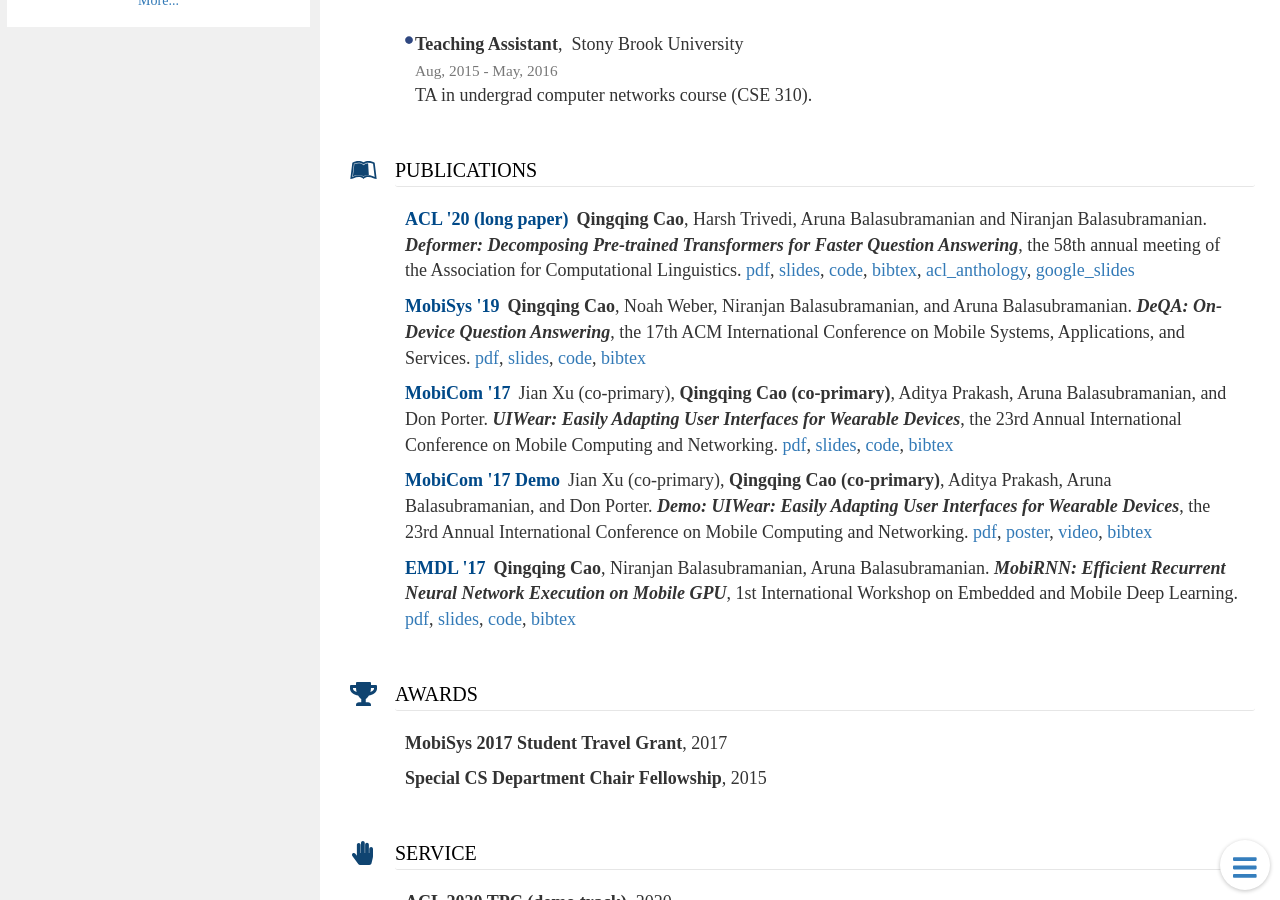
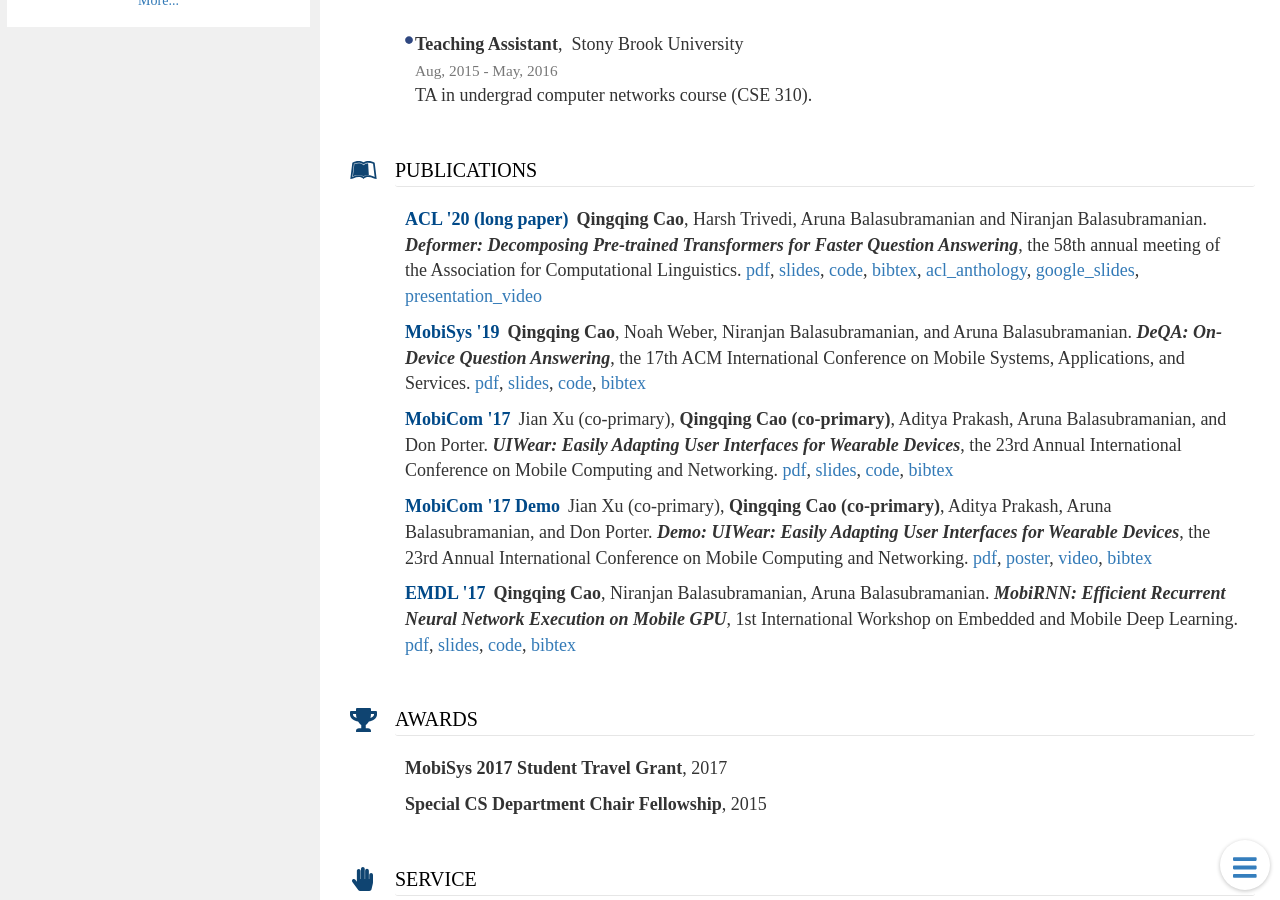
Before and after one commit to csarron/csarron.github.io, a Jekyll site: the page built from index.md, in a window 1280 px wide and 900 px high, scrolled down 824 px. Built offline with Jekyll 4.4.1, drawn with Linux system fonts in a browser that asks for light colours.

Commit message:
add presentation

```diff
--- a/index.md
+++ b/index.md
@@ -97,7 +97,7 @@ pub:
           paper: "Deformer: Decomposing Pre-trained Transformers for Faster Question Answering"
           conference: the 58th annual meeting of the Association for Computational Linguistics.
           resource: >
-            [pdf](/assets/deformer.pdf), [slides](/assets/deformer_slides.pptx), [code](https://github.com/StonyBrookNLP/deformer), [bibtex](https://www.aclweb.org/anthology/2020.acl-main.411.bib),  [acl_anthology](https://www.aclweb.org/anthology/2020.acl-main.411), [google_slides](https://docs.google.com/presentation/d/1TTjr8jSBfR4vQr_DiaXfnCEhwVq_OWPS6HPpn1aColQ)
+            [pdf](/assets/deformer.pdf), [slides](/assets/deformer_slides.pptx), [code](https://github.com/StonyBrookNLP/deformer), [bibtex](https://www.aclweb.org/anthology/2020.acl-main.411.bib),  [acl_anthology](https://www.aclweb.org/anthology/2020.acl-main.411), [google_slides](https://docs.google.com/presentation/d/1TTjr8jSBfR4vQr_DiaXfnCEhwVq_OWPS6HPpn1aColQ), [presentation_video](https://slideslive.com/38929429/deformer-decomposing-pretrained-transformers-for-faster-question-answering)
         - id: deqa
           type: MobiSys '19
           author: <strong>Qingqing Cao</strong>, Noah Weber, Niranjan Balasubramanian, and Aruna Balasubramanian.
```
